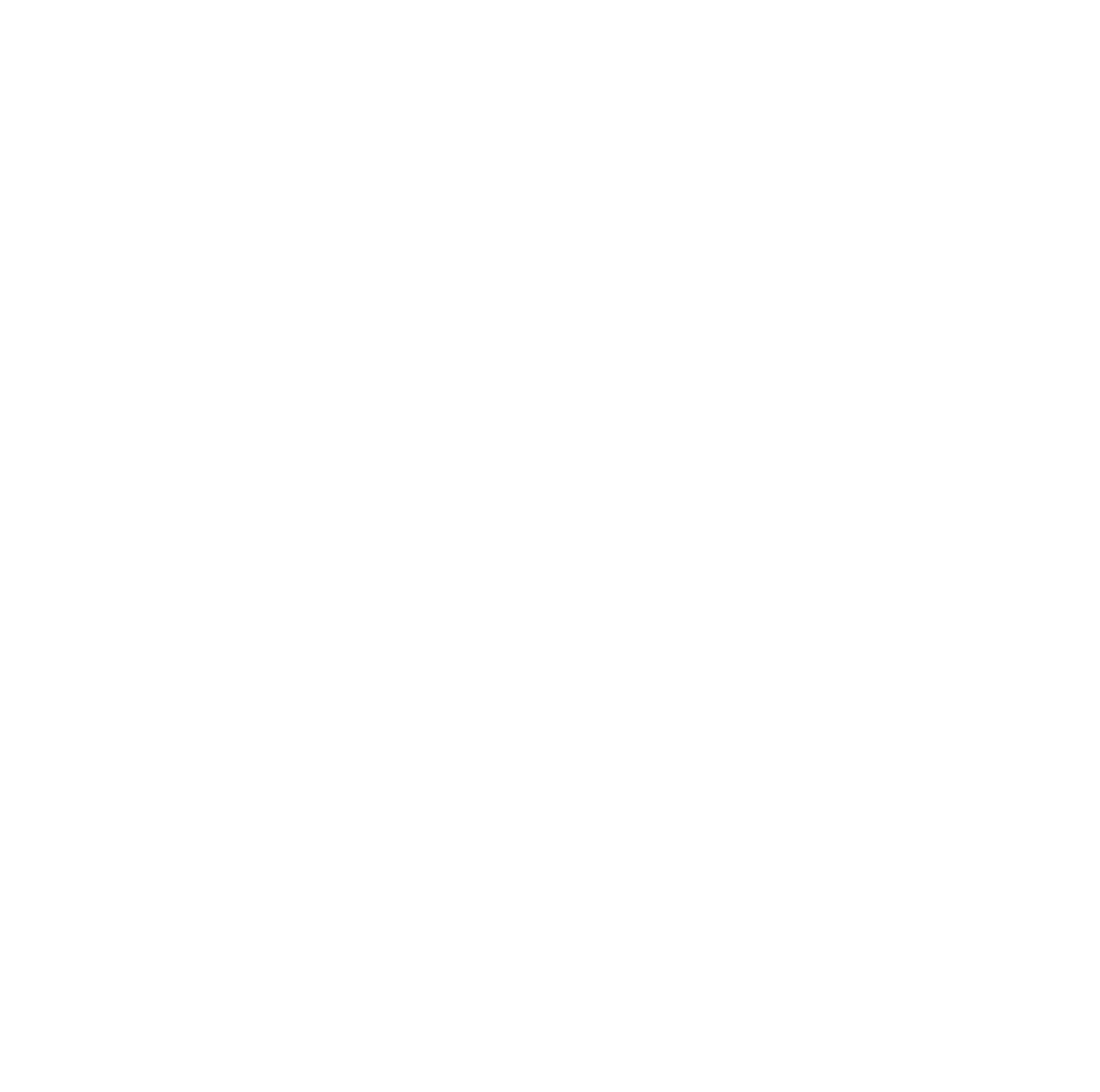
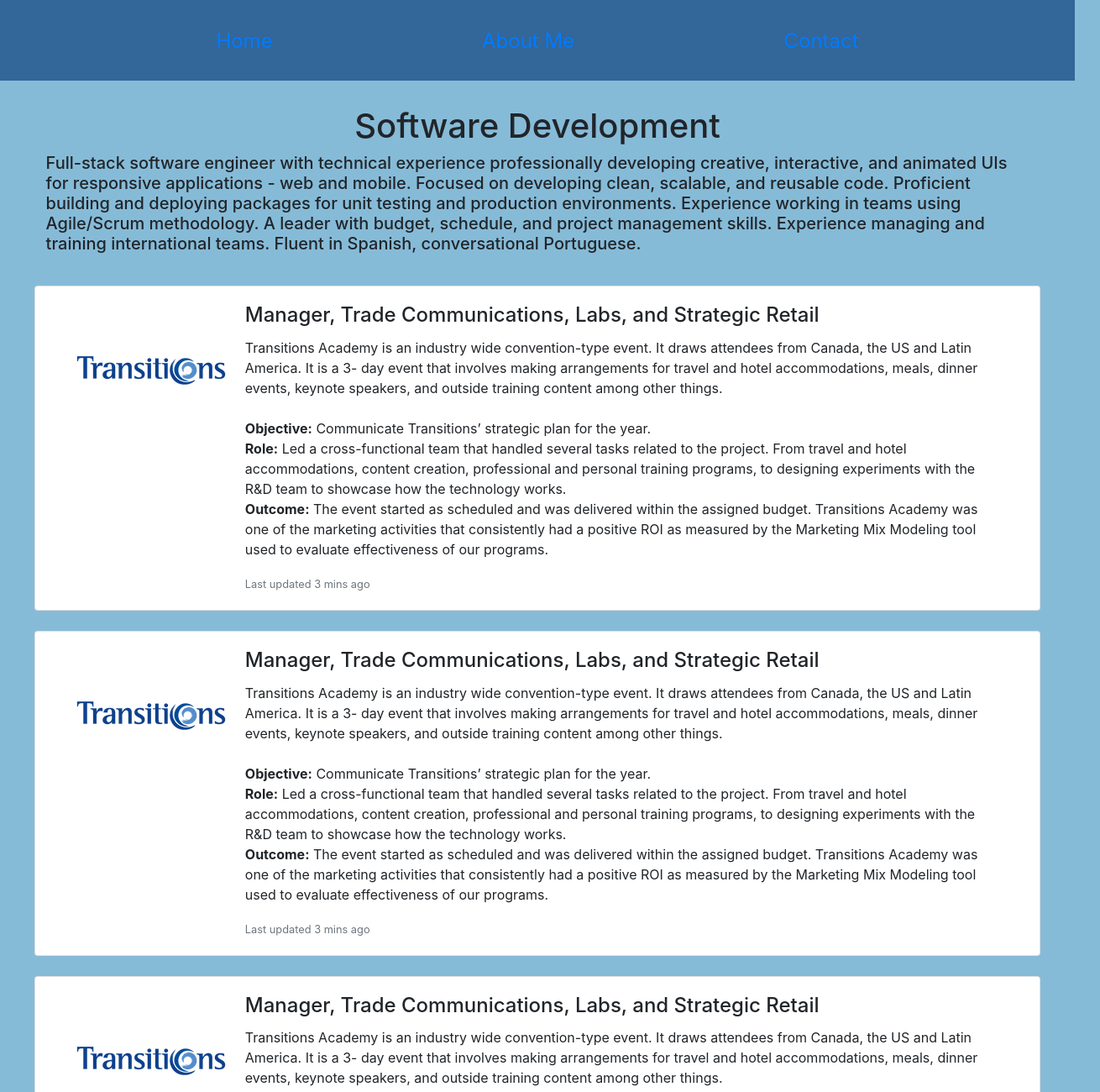
Before and after one commit to solismc/jsportfolio, a website: page public/code.html in a window 1280 px wide. Shown: the top 1300 px of the page at 84% size, 1310 px wide, since content can reach past the window. Before the commit the page ends 800 px from the top, so only its background shows below. Drawn offline with nearby package versions, Linux system fonts and the light colour scheme.

Commit message:
Saved changes for the day

```diff
--- a/public/code.html
+++ b/public/code.html
@@ -0,0 +1,126 @@
+<!DOCTYPE html>
+<html>
+  <head lang="en">
+    <meta charset="UTF-8" />
+    <meta name="viewport" content="width=device-width, initial-scale=1 shrink-to-fit=no" />
+    <title>Jsportfolio</title>
+    <link rel="shortcut icon" href="/favicon.ico" />
+    <link rel="stylesheet" href="https://maxcdn.bootstrapcdn.com/bootstrap/4.5.2/css/bootstrap.min.css">
+    <link rel="stylesheet" href="/screen.css" />
+    <script src="https://ajax.googleapis.com/ajax/libs/jquery/3.5.1/jquery.min.js"></script>
+    <script src="https://cdnjs.cloudflare.com/ajax/libs/popper.js/1.16.0/umd/popper.min.js"></script>
+    <script src="https://maxcdn.bootstrapcdn.com/bootstrap/4.5.2/js/bootstrap.min.js"></script>
+  </head>
+<body>
+  <section class="body-center">
+  <section className="App">
+    <section class="navbar navbar-expand-sm bg-light">
+      <ul class="navbar-nav" >
+        <li class=nav-item>
+        <a class="nav-link" href="index.html">Home</a>
+        </li>
+          <li class=nav-item>
+            <a class="nav-link" href="aboutme.html">About Me</a>
+          </li>
+          <li class=nav-item>
+            <a class="nav-link" href="contactme.html">Contact</a>
+          </li>
+      </ul>
+    </section>
+    <section class="container-fluid">
+      <section class="row justify-content-center">
+        <section class=col-11>
+      <span class="hero-unit-projects">
+        <h1>Software Development</h1>
+        <h5>Full-stack software engineer with technical experience professionally developing creative, interactive, and animated UIs for responsive applications - web and mobile. Focused on developing clean, scalable, and reusable code. Proficient building and deploying packages for unit testing and production environments. Experience working in teams using Agile/Scrum methodology. A leader with budget, schedule, and project management skills. Experience managing and training international teams. Fluent in Spanish, conversational Portuguese.</h5>
+      </span>
+    </section>
+
+    <section class="row justify-content-center">
+    <section class=col-11>
+    <section class="card mb-4" style="width:auto">
+      <section class="row g-0">
+        <section class="col-md-2">
+          <img src="images/transitions-lenses-vector-logo.png" alt="Transitions Logo">
+        </section>
+        <section class="col-md-10">
+          <section class="card-body">
+            <h4 class="card-title">Manager, Trade Communications, Labs, and Strategic Retail</h5>
+            <p class="card-text">Transitions Academy is an industry wide convention-type event. It draws attendees from Canada, the US and Latin America. It is a 3- day event that involves making arrangements for travel and hotel accommodations, meals, dinner events, keynote speakers, and outside training content among other things.<br>
+              <br><strong>Objective:</strong> Communicate Transitions’ strategic plan for the year.
+              <br><strong>Role:</strong> Led a cross-functional team that handled several tasks related to the project. From travel and hotel accommodations, content creation, professional and personal training programs, to designing experiments with the R&D team to showcase how the technology works.
+              <br><strong>Outcome:</strong> The event started as scheduled and was delivered within the assigned budget.
+              Transitions Academy was one of the marketing activities that consistently had a positive ROI as measured by the Marketing Mix Modeling tool used to evaluate effectiveness of our programs.</p>
+            <p class="card-text"><small class="text-muted">Last updated 3 mins ago</small></p>
+          </section>
+        </section>
+        </section>
+      </section>
+      </section>
+    </section>
+
+    <section class="row justify-content-center">
+      <section class=col-11>
+      <section class="card mb-4" style="width:auto">
+        <section class="row g-0">
+          <section class="col-md-2">
+            <img src="images/transitions-lenses-vector-logo.png" alt="Transitions Logo">
+          </section>
+          <section class="col-md-10">
+            <section class="card-body">
+              <h4 class="card-title">Manager, Trade Communications, Labs, and Strategic Retail</h5>
+              <p class="card-text">Transitions Academy is an industry wide convention-type event. It draws attendees from Canada, the US and Latin America. It is a 3- day event that involves making arrangements for travel and hotel accommodations, meals, dinner events, keynote speakers, and outside training content among other things.<br>
+                <br><strong>Objective:</strong> Communicate Transitions’ strategic plan for the year.
+                <br><strong>Role:</strong> Led a cross-functional team that handled several tasks related to the project. From travel and hotel accommodations, content creation, professional and personal training programs, to designing experiments with the R&D team to showcase how the technology works.
+                <br><strong>Outcome:</strong> The event started as scheduled and was delivered within the assigned budget.
+                Transitions Academy was one of the marketing activities that consistently had a positive ROI as measured by the Marketing Mix Modeling tool used to evaluate effectiveness of our programs.</p>
+              <p class="card-text"><small class="text-muted">Last updated 3 mins ago</small></p>
+            </section>
+          </section>
+          </section>
+        </section>
+        </section>
+      </section>
+
+      <section class="row justify-content-center">
+        <section class=col-11>
+        <section class="card mb-4" style="width:auto">
+          <section class="row g-0">
+            <section class="col-md-2">
+              <img src="images/transitions-lenses-vector-logo.png" alt="Transitions Logo">
+            </section>
+            <section class="col-md-10">
+              <section class="card-body">
+                <h4 class="card-title">Manager, Trade Communications, Labs, and Strategic Retail</h5>
+                <p class="card-text">Transitions Academy is an industry wide convention-type event. It draws attendees from Canada, the US and Latin America. It is a 3- day event that involves making arrangements for travel and hotel accommodations, meals, dinner events, keynote speakers, and outside training content among other things.<br>
+                  <br><strong>Objective:</strong> Communicate Transitions’ strategic plan for the year.
+                  <br><strong>Role:</strong> Led a cross-functional team that handled several tasks related to the project. From travel and hotel accommodations, content creation, professional and personal training programs, to designing experiments with the R&D team to showcase how the technology works.
+                  <br><strong>Outcome:</strong> The event started as scheduled and was delivered within the assigned budget.
+                  Transitions Academy was one of the marketing activities that consistently had a positive ROI as measured by the Marketing Mix Modeling tool used to evaluate effectiveness of our programs.</p>
+                <p class="card-text"><small class="text-muted">Last updated 3 mins ago</small></p>
+              </section>
+            </section>
+            </section>
+          </section>
+          </section>
+        </section>
+
+      </section>
+      </section>
+    <nav class="section-header-react">
+      <h1>Footer</h1>
+    </nav>
+    </section>
+  </div>
+    <script src="/main.js" charset="utf-8"></script>
+  </body>
+</html>
+</body>
+
+
+    <section>
+
+
+    </section>
+
+  </body>
--- a/public/screen.css
+++ b/public/screen.css
@@ -60,7 +60,7 @@
   margin-top: 0px;
   width: 100vw;
   font-size: x-large;
-  padding-left: 3vw;
+  /*padding-left: 3vw;*/
 }
 
 .navbar.navbar-expand-sm.bg-light {
@@ -78,7 +78,7 @@
   line-height: 5;
   vertical-align: middle;
   border-radius: 50%;
-  margin-left: 38%;
+  margin-left: 35%;
 }
 
 .section-header {
@@ -193,7 +193,7 @@
     background-size: cover;
     background-repeat: no-repeat;
     background-color: #336699;
-    padding: 3em 1em 3em 1em;
+    padding: 0em 2em 0em 0em;
     height: 20vh;
     width: 100vw;
     }
```
Also changed, not shown: public/brand.html (+1 -1 lines), public/index.html (+1 -1 lines).
